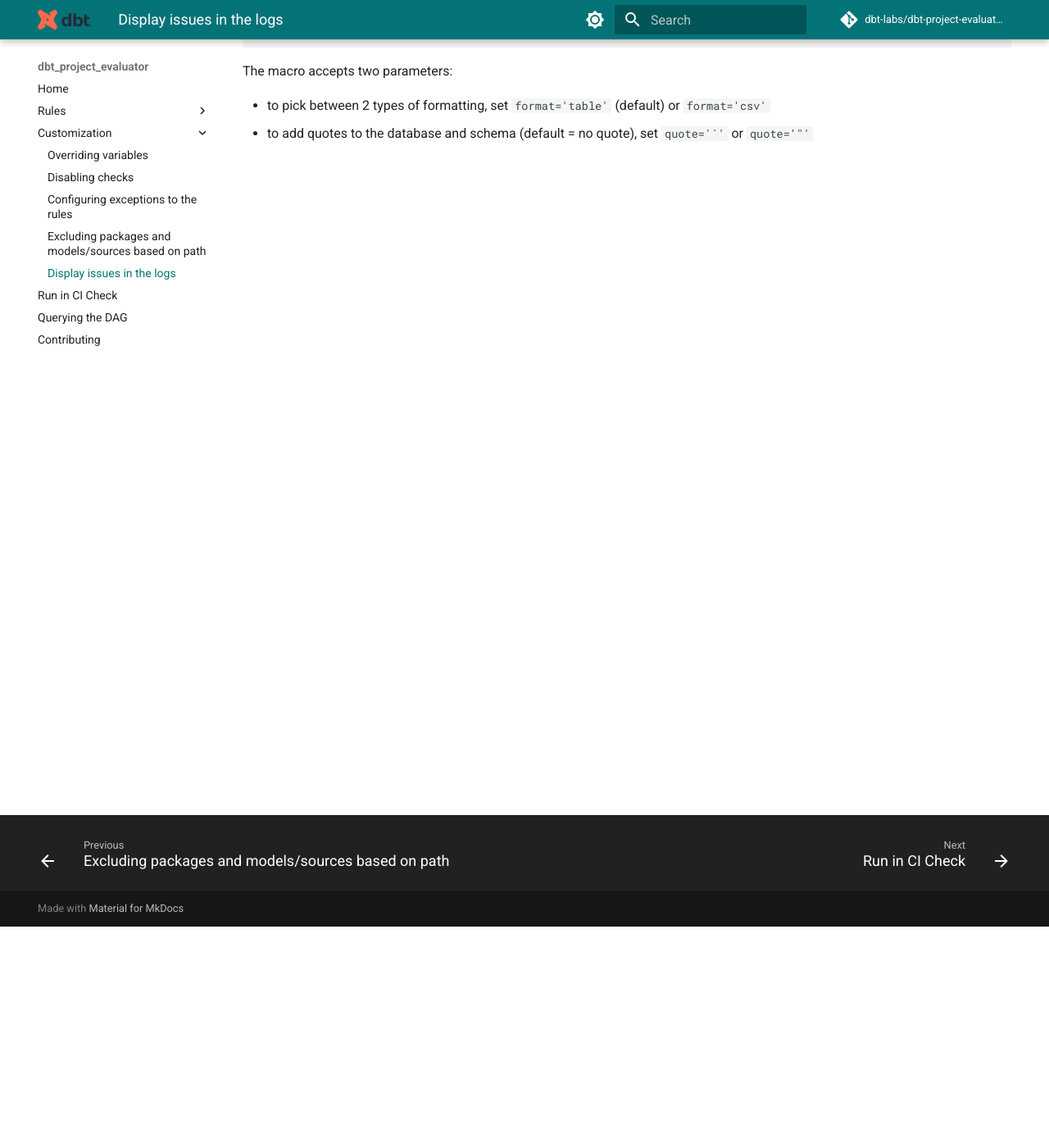
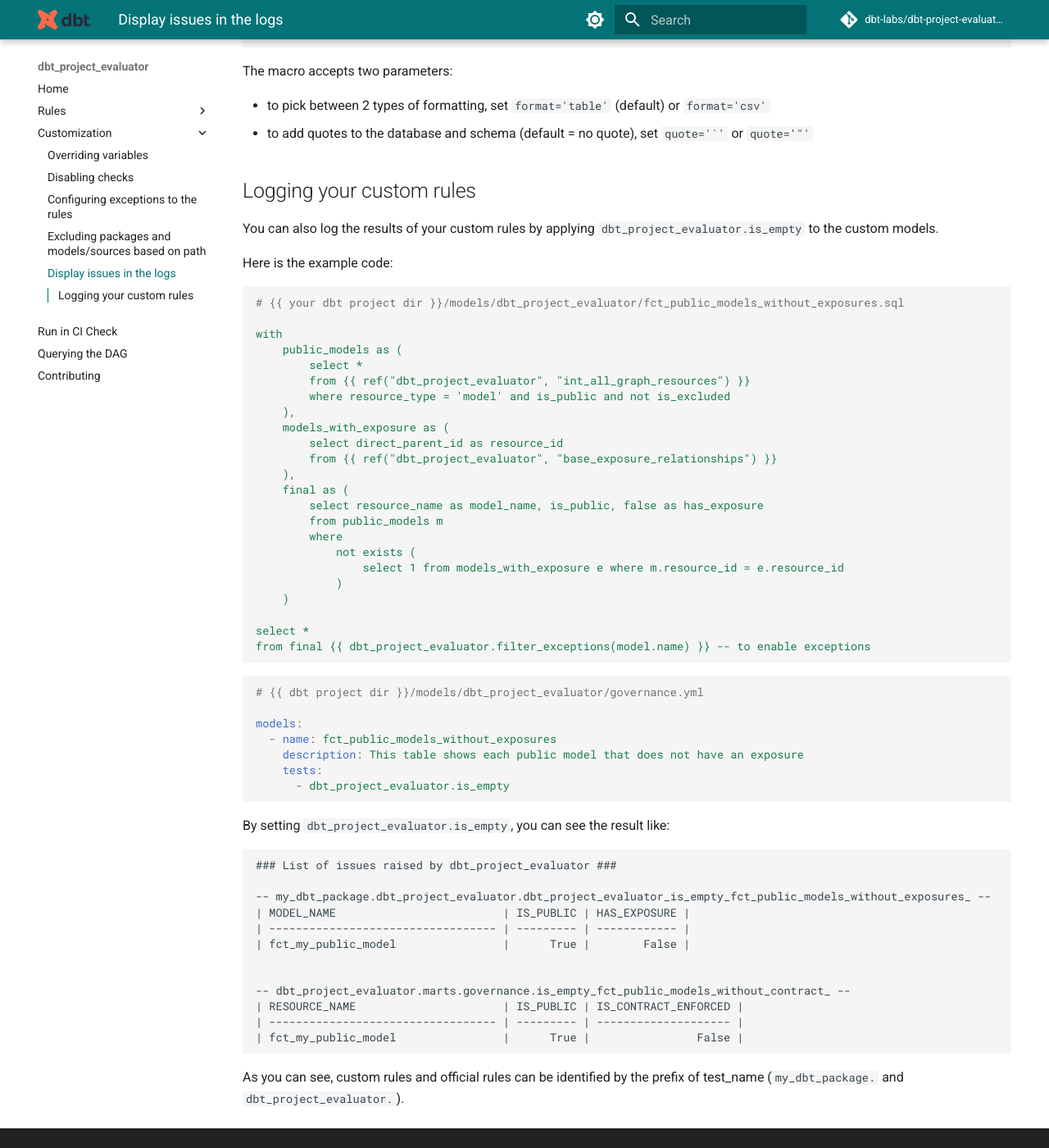
Before and after one commit to dbt-labs/dbt-project-evaluator, an MkDocs documentation site: the page built from docs/customization/issues-in-log.md, in a window 1280 px wide and 1400 px high, scrolled down 270 px. Shown: the whole window at 82% size. Built offline with MkDocs 1.6.1 and Material for MkDocs 9.7.7, drawn with Linux system fonts in a browser that asks for light colours; comment, search, counter and statistics services are not loaded; the version menu is left out.

Commit message:
add documentation about 'Logging your custom rules'

````diff
--- a/docs/customization/issues-in-log.md
+++ b/docs/customization/issues-in-log.md
@@ -12,3 +12,66 @@
 
 - to pick between 2 types of formatting, set `format='table'` (default) or `format='csv'`
 - to add quotes to the database and schema (default = no quote), set ``quote='`'`` or `quote='"'`
+
+## Logging your custom rules
+
+You can also log the results of your custom rules by applying `dbt_project_evaluator.is_empty` to
+the custom models.
+
+Here is the example code:
+
+```yaml
+# {{ your dbt project dir }}/models/dbt_project_evaluator/fct_public_models_without_exposures.sql
+
+with
+    public_models as (
+        select *
+        from {{ ref("dbt_project_evaluator", "int_all_graph_resources") }}
+        where resource_type = 'model' and is_public and not is_excluded
+    ),
+    models_with_exposure as (
+        select direct_parent_id as resource_id
+        from {{ ref("dbt_project_evaluator", "base_exposure_relationships") }}
+    ),
+    final as (
+        select resource_name as model_name, is_public, false as has_exposure
+        from public_models m
+        where
+            not exists (
+                select 1 from models_with_exposure e where m.resource_id = e.resource_id
+            )
+    )
+
+select *
+from final {{ dbt_project_evaluator.filter_exceptions(model.name) }} -- to enable exceptions
+```
+
+```yaml
+# {{ dbt project dir }}/models/dbt_project_evaluator/governance.yml
+
+models:
+  - name: fct_public_models_without_exposures
+    description: This table shows each public model that does not have an exposure
+    tests:
+      - dbt_project_evaluator.is_empty
+```
+
+By setting `dbt_project_evaluator.is_empty`, you can see the result like:
+
+```
+### List of issues raised by dbt_project_evaluator ###
+
+-- my_dbt_package.dbt_project_evaluator.dbt_project_evaluator_is_empty_fct_public_models_without_exposures_ --
+| MODEL_NAME                         | IS_PUBLIC | HAS_EXPOSURE |
+| ---------------------------------- | --------- | ------------ |
+| fct_my_public_model                |      True |        False |
+
+
+-- dbt_project_evaluator.marts.governance.is_empty_fct_public_models_without_contract_ --
+| RESOURCE_NAME                      | IS_PUBLIC | IS_CONTRACT_ENFORCED |
+| ---------------------------------- | --------- | -------------------- |
+| fct_my_public_model                |      True |                False |
+```
+
+As you can see, custom rules and official rules can be identified by the prefix of test_name (`my_dbt_package.` and
+`dbt_project_evaluator.`).
````
